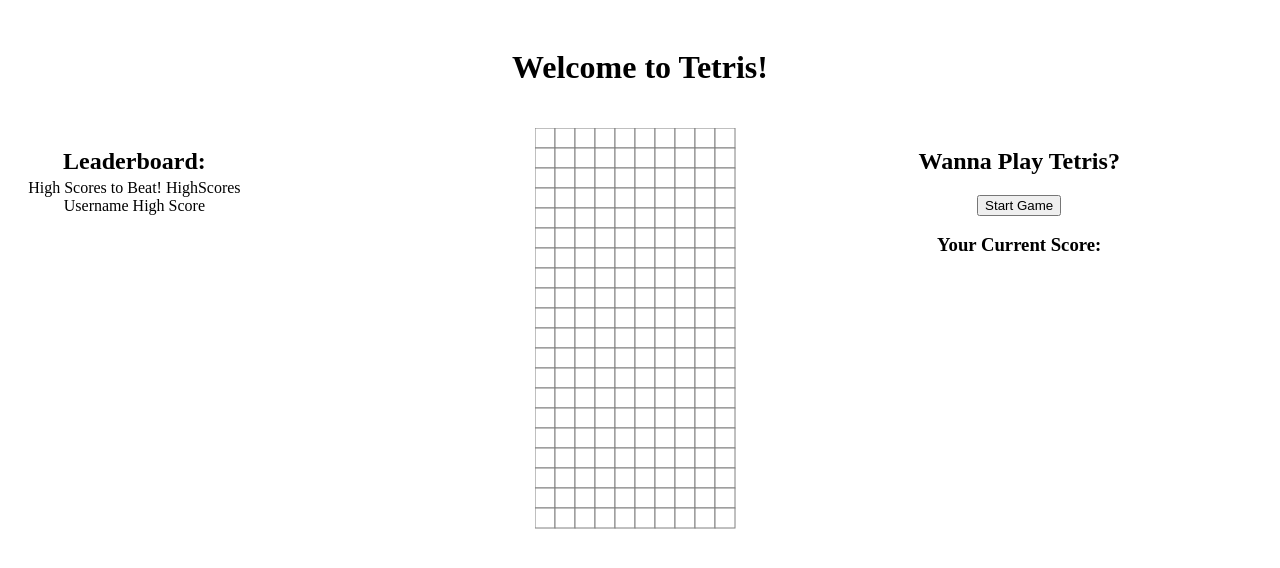
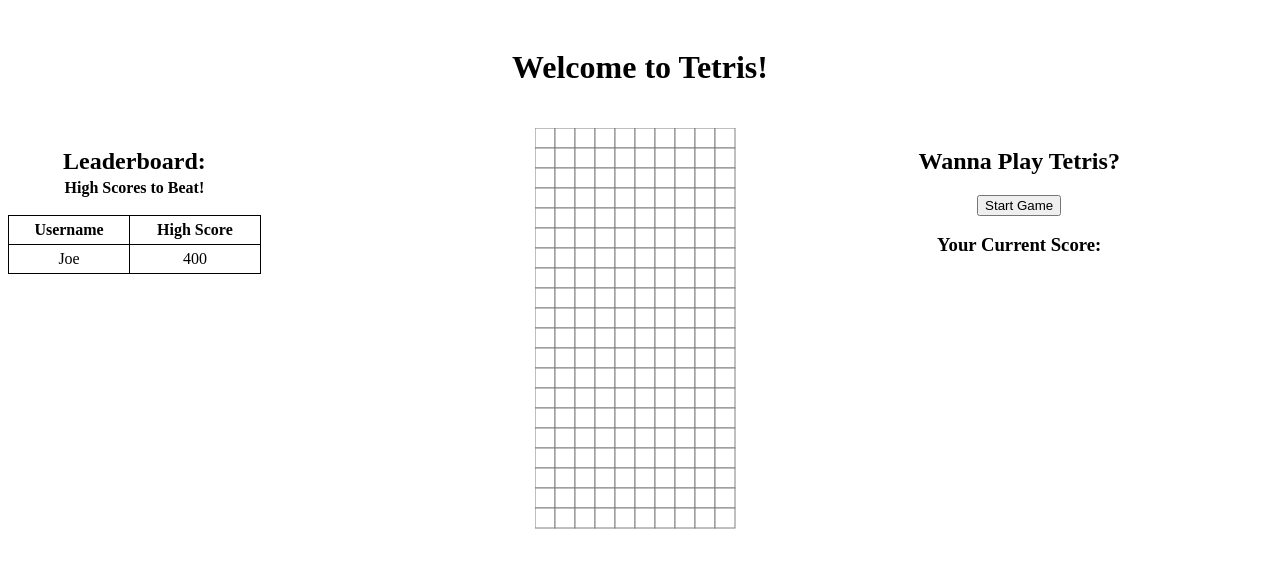
Before and after one commit to javila35/JS-Tetris, a PHP site: page / in a window 1280 px wide. Shown: the top 568 px of the page. Run offline with PHP 8.4, Linux system fonts and the light colour scheme.

Commit message:
Fixing table on index

```diff
--- a/index.css
+++ b/index.css
@@ -14,3 +14,16 @@
 #canvas {
   display: inline-block;
 }
+
+#highscores {
+  width: 100%;
+}
+
+.div4 table, th, td {
+  border: 1px solid black;
+  border-collapse: collapse;
+}
+
+.div4 th, td {
+  padding: 5px;
+}
--- a/index.html
+++ b/index.html
@@ -18,18 +18,18 @@
 
     <!-- Left Sidebar -->
         <div class="div4">
-          <h2 style="margin-bottom: 4px;">Leaderboard:</br></h2>
-          High Scores to Beat!
-          <table>HighScores</table>
+            <h2 style="margin-bottom: 4px;">Leaderboard:</br></h2>
+            <b>High Scores to Beat!</b><br>
+            <table id="highscores">
             <tr>
                 <th>Username</th>
                 <th>High Score</th>
+            </tr><br>
+            <tr>
+                <td id="player1">Joe</td>
+                <td id="player1-score">400</td>
             </tr>
-            <tr>
-                <td id="player1"></td>
-                <td id="player1-score"></td>
-            </tr>
-
+            </table>
         </div>
 
     <!-- Game Board Central Div -->
```
